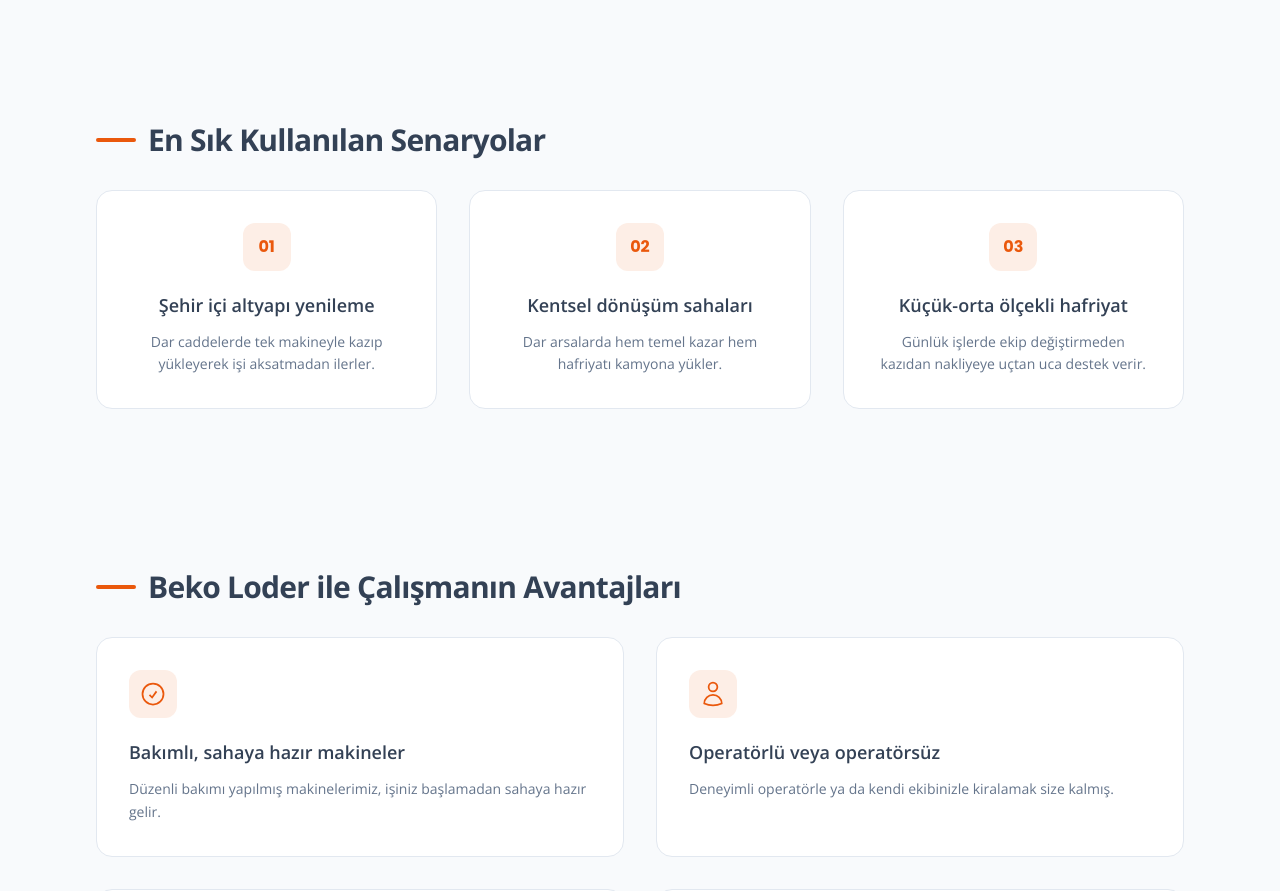
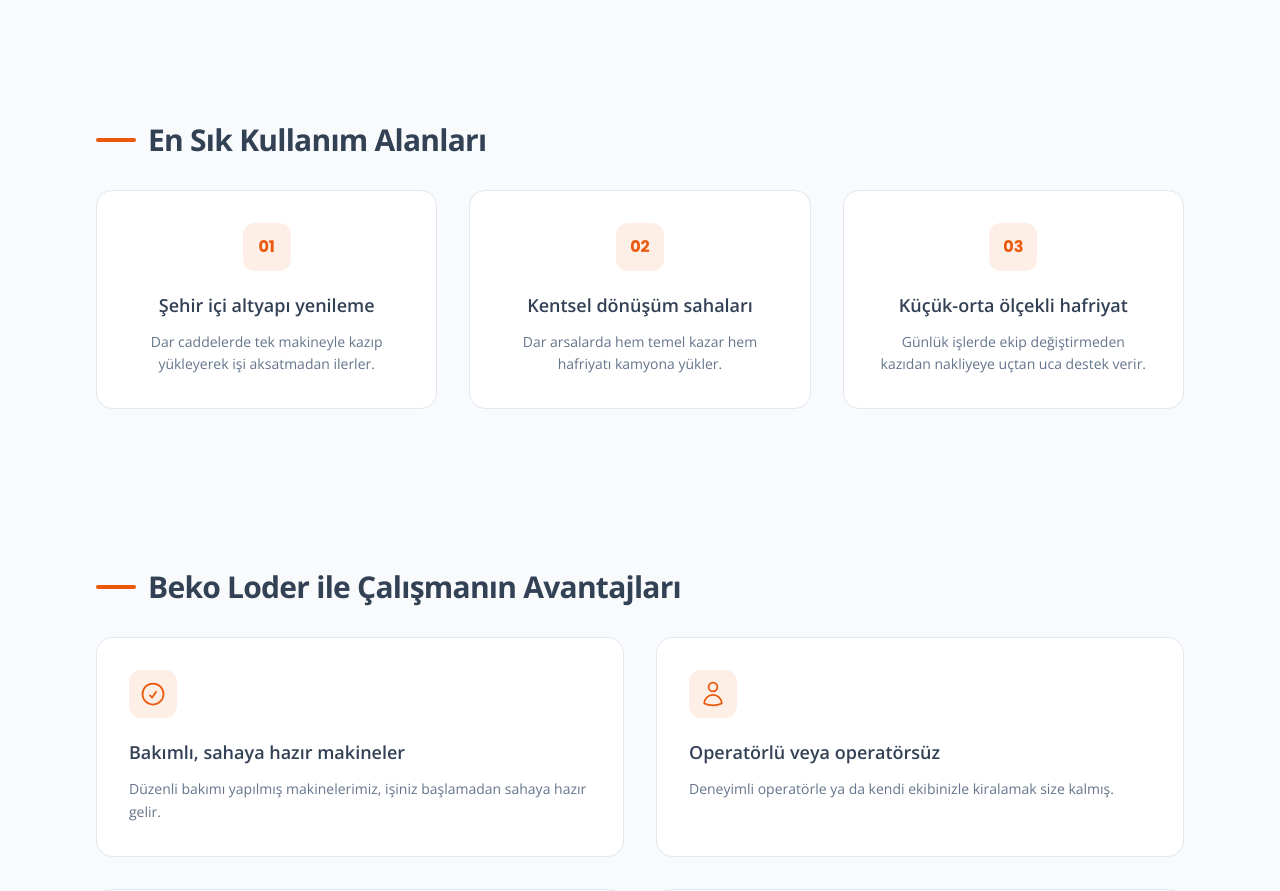
Before and after one commit to ahmetmbilgin/is-makinesi-kiralama, a Next.js app: page /makineler/beko-loder in a window 1280 px wide. Shown: the part 1980-2871 px from the top of the page. Built offline with nearby package versions, Linux system fonts and the light colour scheme.

Commit message:
Başlık güncellendi: En Sık Kullanım Alanları

```diff
--- a/components/MachinePageContent.js
+++ b/components/MachinePageContent.js
@@ -71,7 +71,7 @@
       </section>
 
       <section className="mt-28 lg:mt-40">
-        <SectionTitle>En Sık Kullanılan Senaryolar</SectionTitle>
+        <SectionTitle>En Sık Kullanım Alanları</SectionTitle>
         <div className="grid grid-cols-1 sm:grid-cols-3 gap-6 lg:gap-8">
           {machine.useCases.map((use, index) => (
             <div
```
